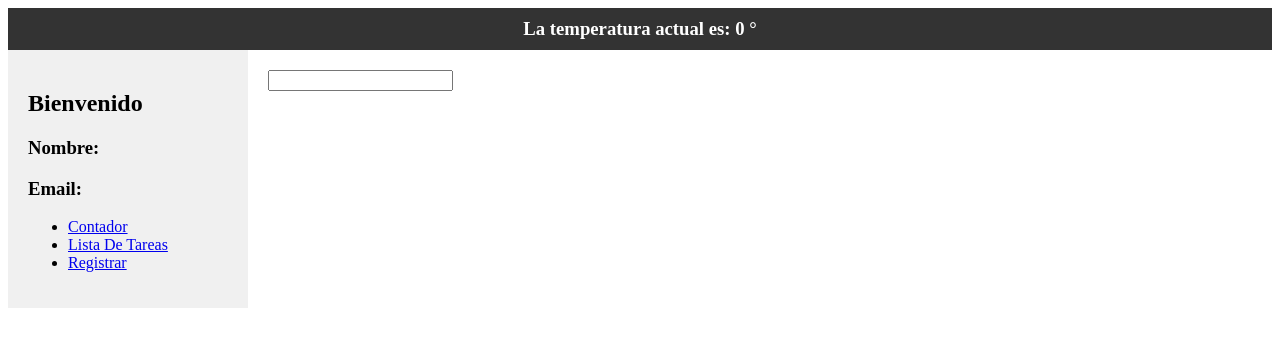
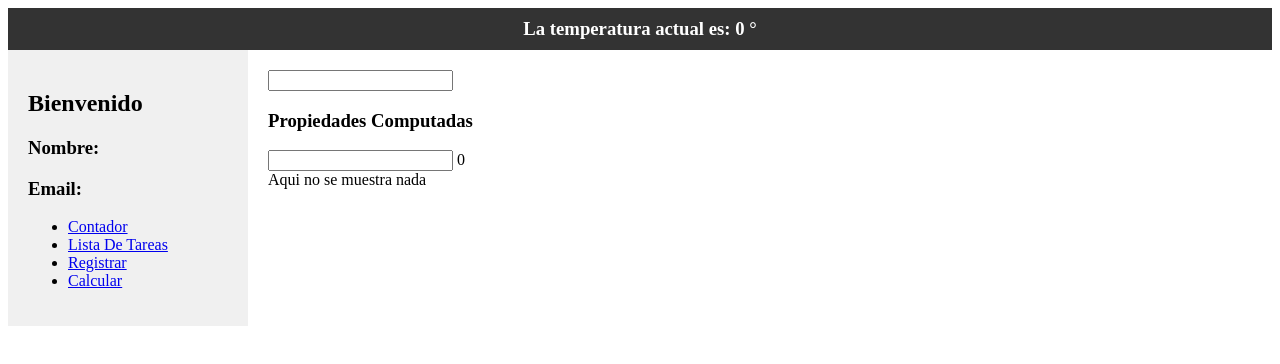
Before and after one commit to G7n-mp/Proyecto-vue, a Vue app: page /calcular in a window 1280 px wide. Shown: the top 364 px of the page. Built offline with nearby package versions, Linux system fonts and the light colour scheme; no server answers.

Commit message:
V-show, V-if y V-Else, mas cuadro de Calcular con resultados y la comprobacion de valor numerico

```diff
--- a/src/components/Sidebar.vue
+++ b/src/components/Sidebar.vue
@@ -7,6 +7,7 @@
       <li><router-link to="/contandor">Contador</router-link></li>
       <li><router-link to="/lista-de-tareas">Lista De Tareas</router-link></li>
       <li><router-link to="/registrar">Registrar</router-link></li>
+      <li><router-link to="/calcular">Calcular</router-link></li>
     </ul>
   </div>
 </template>
--- /dev/null
+++ b/src/modules/calcular/components/ResultadoSection.vue
@@ -0,0 +1,16 @@
+<template>
+    <div class="resultado">{{ props.resultado }}</div>
+  </template>
+
+  <script setup>
+  import { defineProps } from 'vue';
+  const props = defineProps([
+    'resultado'
+  ]);
+  </script>
+
+  <style scoped>
+  .resultado {
+    background-color: aquamarine;
+  }
+  </style>
--- /dev/null
+++ b/src/modules/calcular/views/CalcularView.vue
@@ -0,0 +1,21 @@
+<template>
+  <h3>Propiedades Computadas</h3>
+  <input type="text" v-model="valor">
+  {{ valorCalculado }}
+<ResultadoSection v-if="mostrarElemento" :resultado="valorCalculado"></ResultadoSection>
+<div v-else-if="isNaN(valor)">Debe ser un numero para poder calcular</div>
+<div v-else>Aqui no se muestra nada</div>
+</template>
+<script setup>
+import { ref, computed } from 'vue';
+import ResultadoSection from '../components/ResultadoSection.vue';
+const valor = ref('');
+const valorCalculado = computed(() => {
+  return valor.value * 3;
+});
+
+const mostrarElemento = computed(()=>{
+    return valor.value > 10;
+})
+</script>
+<style scoped></style>
--- a/src/router/index.js
+++ b/src/router/index.js
@@ -24,6 +24,11 @@ const router = createRouter({
       name: 'registrar',
       component: () => import('../modules/registro/views/RegistrarView.vue'),
     },
+    {
+      path: '/calcular',
+      name: 'calcular',
+      component: () => import('../modules/calcular/views/CalcularView.vue'),
+    },
   ],
 })
 
```
